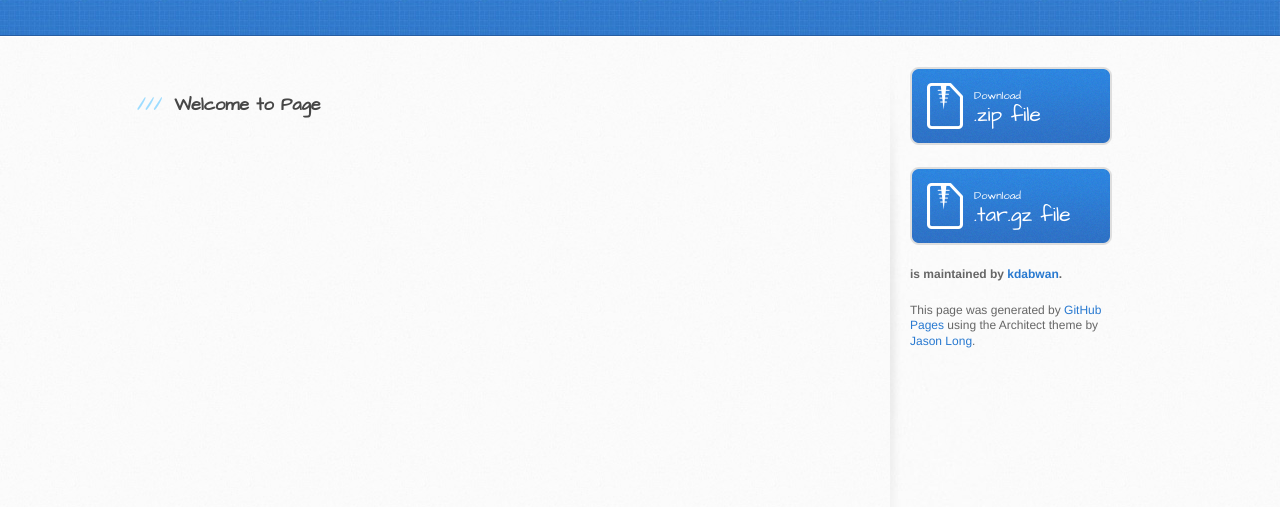
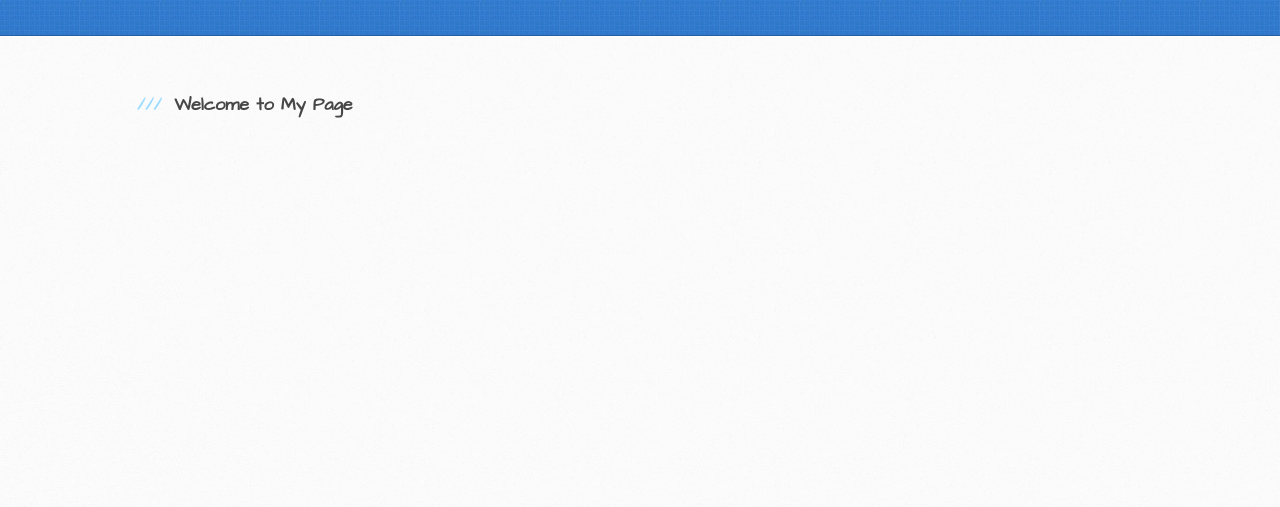
Before and after one commit to kdabwan/mygithubpage, a plain HTML site: page index.html in a window 1280 px wide. Shown: the part 165-672 px from the top of the page. Drawn offline with Linux system fonts and the light colour scheme.

Commit message:
edited index

```diff
--- a/index.html
+++ b/index.html
@@ -29,23 +29,10 @@
       <div class="inner clearfix">
         <section id="main-content">
           <h3>
-<a id="welcome-to-page" class="anchor" href="#welcome-to-page" aria-hidden="true"><span class="octicon octicon-link"></span></a>Welcome to Page</h3>
+<a id="welcome-to-page" class="anchor" href="#welcome-to-page" aria-hidden="true"><span class="octicon octicon-link"></span></a>Welcome to My Page</h3>
         </section>
 
-        <aside id="sidebar">
-          <a href="https://github.com/kdabwan/mygithubpage/zipball/master" class="button">
-            <small>Download</small>
-            .zip file
-          </a>
-          <a href="https://github.com/kdabwan/mygithubpage/tarball/master" class="button">
-            <small>Download</small>
-            .tar.gz file
-          </a>
 
-          <p class="repo-owner"><a href="https://github.com/kdabwan/mygithubpage"></a> is maintained by <a href="https://github.com/kdabwan">kdabwan</a>.</p>
-
-          <p>This page was generated by <a href="https://pages.github.com">GitHub Pages</a> using the Architect theme by <a href="https://twitter.com/jasonlong">Jason Long</a>.</p>
-        </aside>
       </div>
     </div>
 
```
